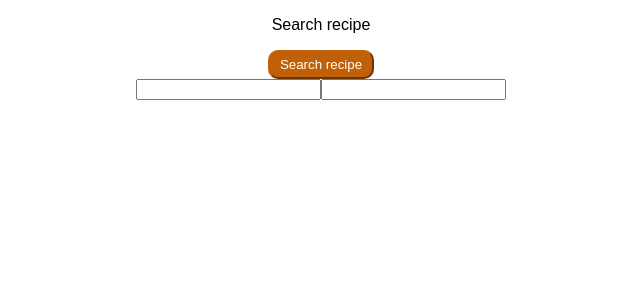
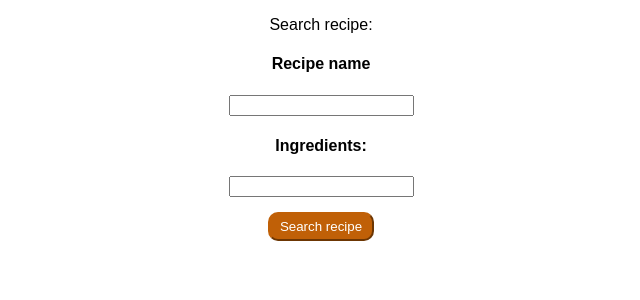
Before and after one commit to roxyoanes/recipe-app, a React (Create React App) app: page / in a window 1280 px wide. Shown: the top 300 px of the page, without its empty margins (319-959 px from the left). Built offline with nearby package versions, Linux system fonts and the light colour scheme; the HTML template or start-up script is replaced by a standard one.

Commit message:
Add minimal styling

```diff
--- a/src/App.css
+++ b/src/App.css
@@ -1,8 +1,11 @@
 .App {
   text-align: center;
   font-family: Arial, Helvetica, sans-serif;
+  margin: 10px 180px;
 }
-
+.search-btn-container, .ingredient-container{
+  margin: 15px 0;
+}
 .toggle-btn{
   color: white;
   border-radius: 10px;
@@ -10,3 +13,13 @@
   border-color: rgb(192, 96, 7);
   padding: 5px 10px;
 }
+.delete-btn{
+  color: white;
+  border-radius: 10px;
+  background-color: rgb(97, 87, 74);
+  border-color: rgb(97, 87, 74);
+  padding: 5px 10px;
+}
+.recipe-container{
+  margin: 10px;
+}
--- a/src/App.js
+++ b/src/App.js
@@ -50,11 +50,8 @@ const App = () => {
   }
   return (
     <div className="App">
-      <p>Search recipe</p>
+      <p>Search recipe:</p>
       <div className="btn-container">
-        <button className="toggle-btn" onClick={handleSearch}>
-          Search recipe
-        </button>
         {toggle ? (
           <RecipeList
             result={result}
@@ -72,6 +69,11 @@ const App = () => {
             deleteIngredient={deleteIngredient}
           />
         )}
+        <div className="search-btn-container">
+          <button className="toggle-btn" onClick={handleSearch}>
+            Search recipe
+          </button>
+        </div>
       </div>
     </div>
   );
--- a/src/RecipeList.js
+++ b/src/RecipeList.js
@@ -5,8 +5,9 @@ const RecipeList = ({result}) => {
   <div>
         <div>
           {result.map((recipe) => (
-            <div>
-              <p key={recipe}>{recipe.title}</p>
+            <div className="recipe-container">
+              <h4 key={recipe}>{recipe.title}</h4>
+              <p>{recipe.ingredients}</p>
             </div>
           ))}
         </div>
--- a/src/Search.js
+++ b/src/Search.js
@@ -6,14 +6,15 @@ const Search = ({
   recipeName,
   inputValue,
   keyPress,
-  setIngredients,
   ingredients,
   deleteIngredient,
 }) => {
   return (
     <div>
       <div className="search-container">
+        <h4>Recipe name</h4>
         <input type="text" onChange={handleRecipeName} value={recipeName} />
+        <h4>Ingredients:</h4>
         <input
           type="text"
           onChange={handleInput}
@@ -22,9 +23,9 @@ const Search = ({
         />
         <div>
           {ingredients.map((ingredient) => (
-            <div>
+            <div className="ingredient-container">
               <li key={ingredient}>{ingredient}</li>
-              <button onClick={() => deleteIngredient(ingredient)}>
+              <button className="delete-btn" onClick={() => deleteIngredient(ingredient)}>
                 Delete ingredient
               </button>
             </div>
```
